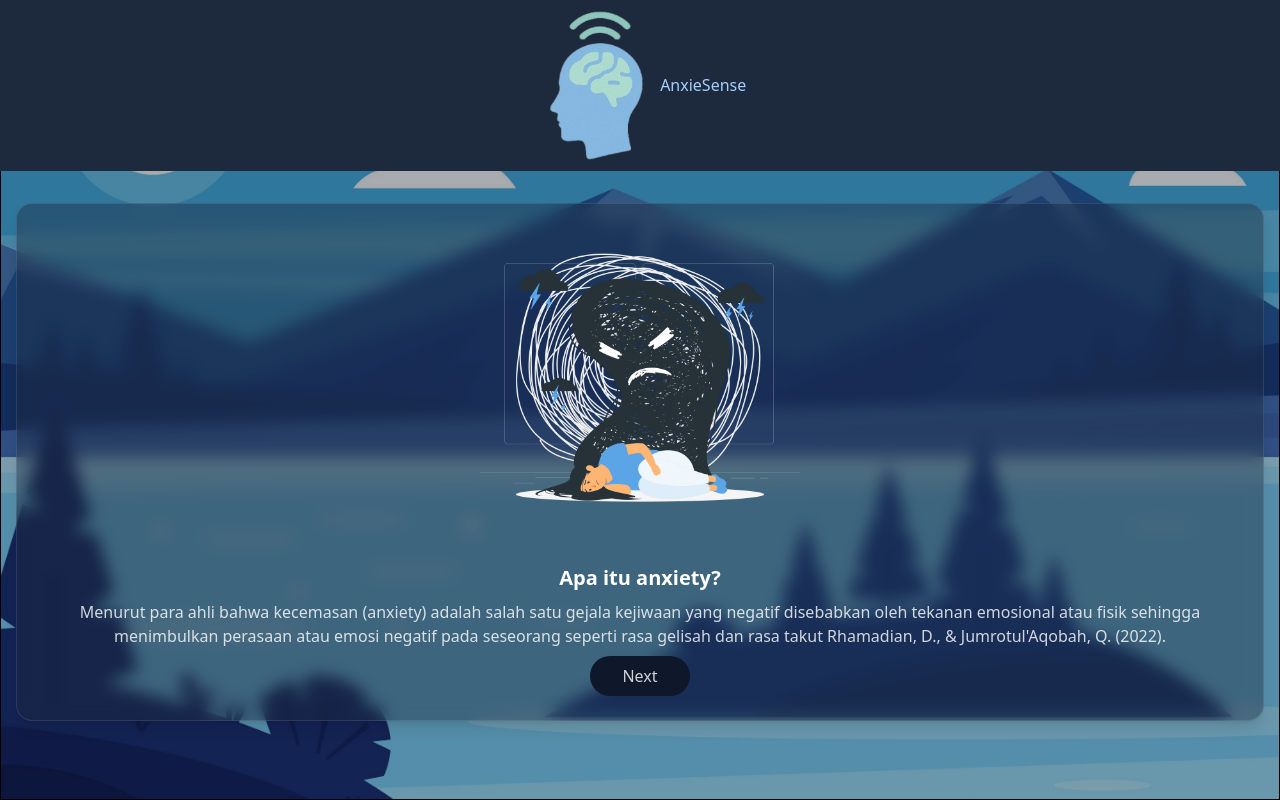
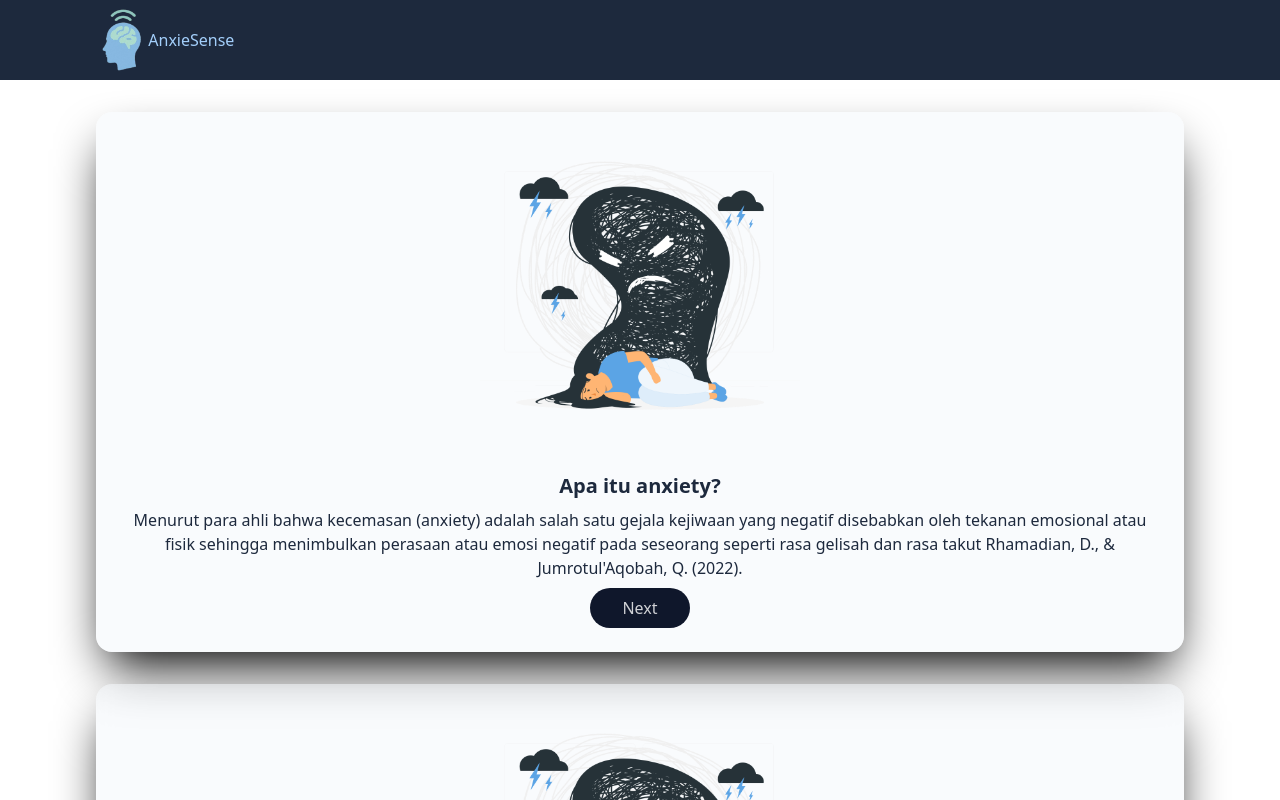
Before and after one commit to fxsym/anxie-sense, a React (Vite) app: page / in a window 1280 px wide. Shown: the top 800 px of the page. Built offline with nearby package versions, Linux system fonts and the light colour scheme.

Commit message:
Fixing navbar, make info about anxieety to card components

```diff
--- /dev/null
+++ b/src/components/CardInfoAnxiety.jsx
@@ -0,0 +1,18 @@
+import AnxietyIlus from "../assets/images/AnxietyIlus.png"
+
+export const CardInfoAnxiety = ({ title, desc }) => {
+    return (
+        <>
+            <div className="flex flex-col items-center bg-slate-100/40 backdrop-blur-sm p-6 m-4 my-8 rounded-2xl shadow-black shadow-2xl sm:mx-12 md:mx-14 lg:mx-18 xl:mx-24">
+                <img src={AnxietyIlus} alt="Ilustrasi Anxiety" className="w-80" />
+                <div className="flex flex-col items-center mt-4">
+                    <h1 className="font-bold text-slate-800 text-xl">{title}</h1>
+                    <p className="text-center text-slate-800 mt-2">{desc}</p>
+                </div>
+                <div>
+                    <button className="text-center text-white/80 mt-2 bg-slate-900 py-2 px-8 rounded-full">Next</button>
+                </div>
+            </div>
+        </>
+    )
+}
--- a/src/components/Navbar.jsx
+++ b/src/components/Navbar.jsx
@@ -3,8 +3,8 @@ import Logo from "../assets/images/Logo.png"
 export const Navbar = () =>{
     return (
         <>
-            <div className="flex items-center justify-center bg-slate-800 w-full p-2">
-                <img src={Logo} alt="" className="w-[10%]"/>
+            <div className="flex items-center  bg-slate-800 w-full px-4 h-20 sm:px-12 md:px-14 lg:px-18 xl:px-24">
+                <img src={Logo} alt="" className="max-h-16"/>
                 <p className="text-[#A3CFFB]">AnxieSense</p>
             </div>
         </>
--- a/src/index.css
+++ b/src/index.css
@@ -1,6 +1,7 @@
 @import "tailwindcss";
 
 body {
-  background-image: url('./assets/images/BlueBg.jpg');
+  /* background-image: url('./assets/images/BlueBg.jpg'); */
+  background-color: white;
   @apply bg-cover bg-no-repeat min-h-screen
 }
--- a/src/pages/Home.jsx
+++ b/src/pages/Home.jsx
@@ -1,23 +1,16 @@
 import { Navbar } from "../components/navbar"
 import CenterContainer from "../layout/CenterContainer"
 import AnxietyIlus from "../assets/images/AnxietyIlus.png"
+import { CardInfoAnxiety } from "../components/CardInfoAnxiety"
 
 
 export const Home = () => {
     return (
         <>
-            <div className="flex flex-col items-center bg-slate-800/20 backdrop-brightness-80 border shadow-lg fixed inset-0 -z-10"></div>
+            {/* <div className="flex flex-col items-center border shadow-lg fixed inset-0 -z-10"></div> */}
             <Navbar />
-            <div className="flex flex-col items-center bg-slate-800/40 backdrop-blur-sm border border-white/10 p-6 m-4 my-8 rounded-2xl shadow-lg">
-                <img src={AnxietyIlus} alt="Ilustrasi Anxiety" className="w-80" />
-                <div className="flex flex-col items-center mt-4">
-                    <h1 className="font-bold text-white text-xl">Apa itu anxiety?</h1>
-                    <p className="text-center text-white/80 mt-2">Menurut para ahli bahwa kecemasan (anxiety) adalah salah satu gejala kejiwaan yang negatif disebabkan oleh tekanan emosional atau fisik sehingga menimbulkan perasaan atau emosi negatif pada seseorang seperti rasa gelisah dan rasa takut Rhamadian, D., & Jumrotul'Aqobah, Q. (2022).</p>
-                </div>
-                <div>
-                    <button className="text-center text-white/80 mt-2 bg-slate-900 py-2 px-8 rounded-full">Next</button>
-                </div>
-            </div>
+            <CardInfoAnxiety title={"Apa itu anxiety?"} desc={"Menurut para ahli bahwa kecemasan (anxiety) adalah salah satu gejala kejiwaan yang negatif disebabkan oleh tekanan emosional atau fisik sehingga menimbulkan perasaan atau emosi negatif pada seseorang seperti rasa gelisah dan rasa takut Rhamadian, D., & Jumrotul'Aqobah, Q. (2022)."} />
+            <CardInfoAnxiety title={"Faktor Penyebab Anxiety"} desc={"Menurut para ahli bahwa kecemasan"} />
 
         </>
     )
```
